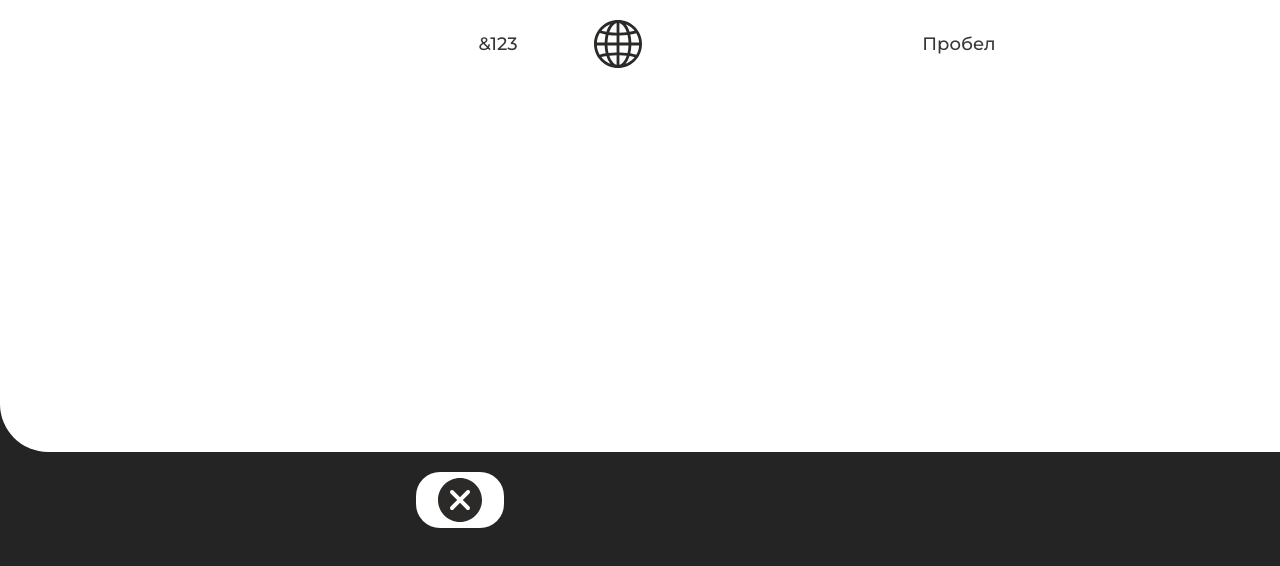
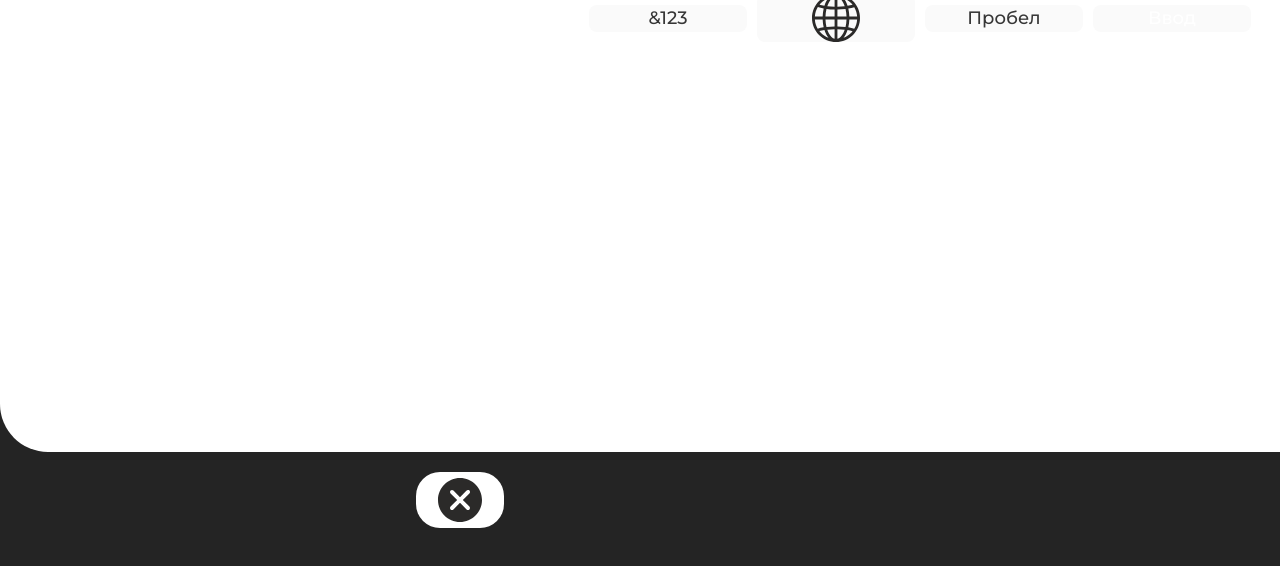
Before and after one commit to Iranigami/komo-photo, a React (Vite) app: page /camera in a window 1280 px wide. Shown: the top 566 px of the page. Built offline with nearby package versions, Linux system fonts and the light colour scheme.

Commit message:
minor layout changes

```diff
--- a/src/comps/Key.tsx
+++ b/src/comps/Key.tsx
@@ -12,7 +12,7 @@ type Props = {
 export default function Key({ type, text, className, clickHandler }: Props) {
   return (
     <button
-      className={`h-[48px] flex justify-center items-center text-center rounded-[8px] ${type === "symbol" && "bg-white"} ${className} active:bg-[#E1E3E3] key-shadow font-montserrat`}
+      className={`w-full h-full max-w-[158px] flex justify-center items-center text-center rounded-[8px] bg-[#FAFAFA] ${className} active:bg-[#E1E3E3] key-shadow font-montserrat`}
       onClick={clickHandler}
     >
       {text}
--- a/src/comps/Keyboard.tsx
+++ b/src/comps/Keyboard.tsx
@@ -23,7 +23,7 @@ export default function Keyboard({
       className={`transition ${opened && "translate-y-[-600px]"} duration-700 fixed absolute left-0 right-0 z-10 font-montserrat font-medium text-[18px]`}
     >
       <div
-        className={`w-[1840px] h-[652px] rounded-[48px] bg-white font- text-[#373737] justify-center items-center text-center px-[30.12px] pt-[24px]`}
+        className={`w-[1840px] h-[652px] rounded-[48px] bg-white font-montserrat text-[#373737] justify-center items-center text-center px-[30.12px] pt-[24px]`}
       >
         <div className="flex gap-[8px] justify-center items-center text-center mt-[24px]">
           {language === "RUS" &&
```
